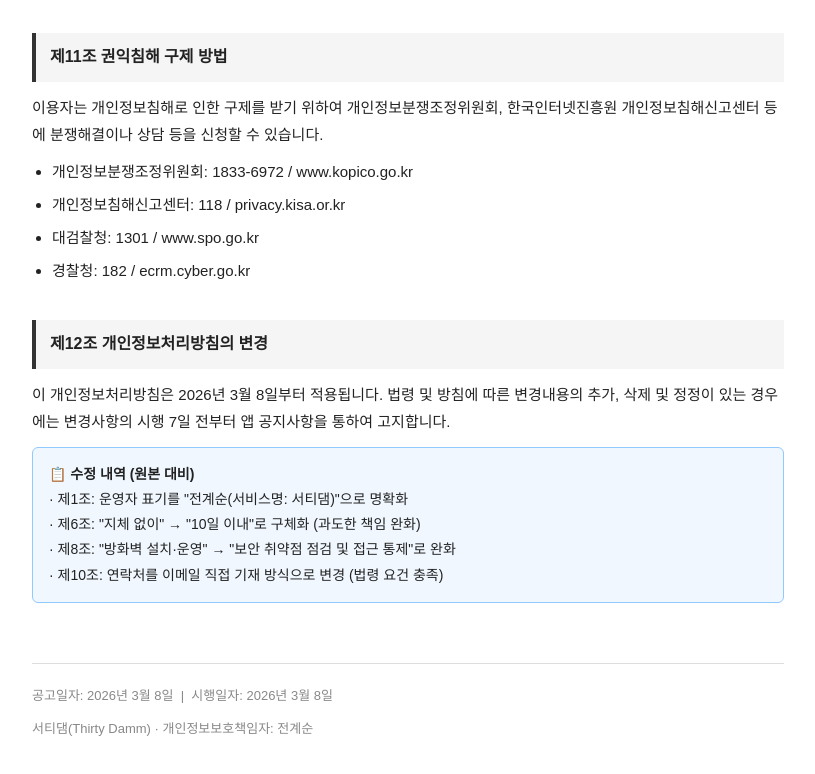
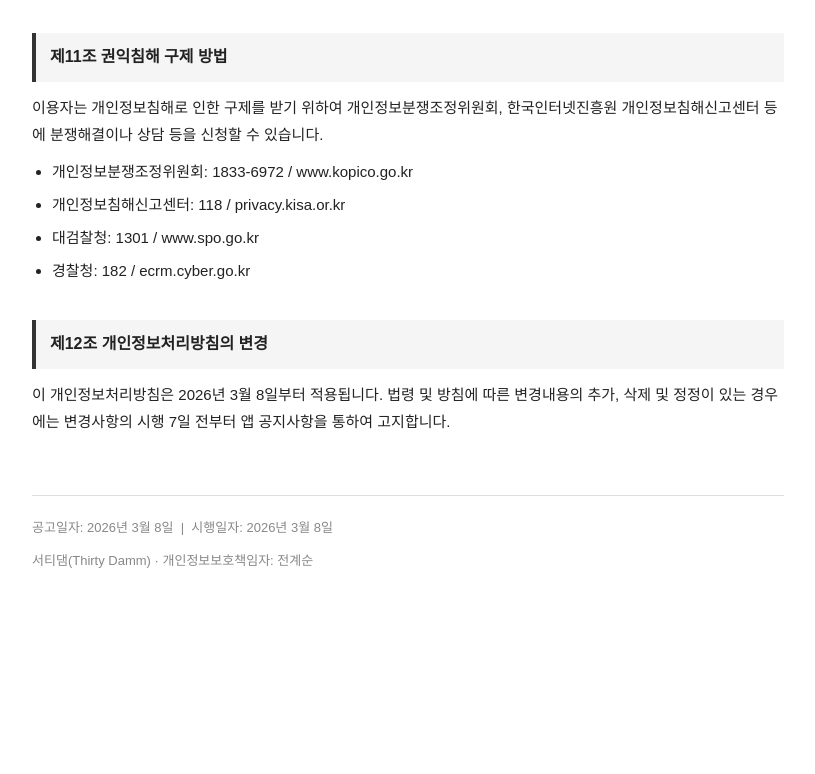
Before and after one commit to excited600/30damm-privacy, a plain HTML site: page privacy.html in a window 1280 px wide. Shown: the part 3249-4023 px from the top of the page, without its empty margins (232-1047 px from the left). After the commit the page ends 3932 px from the top, so only its background shows below. Drawn offline with Linux system fonts and the light colour scheme.

Commit message:
수정내역 안내 지우기

```diff
--- a/privacy.html
+++ b/privacy.html
@@ -117,14 +117,6 @@
   <h2>제12조 개인정보처리방침의 변경</h2>
   <p>이 개인정보처리방침은 2026년 3월 8일부터 적용됩니다. 법령 및 방침에 따른 변경내용의 추가, 삭제 및 정정이 있는 경우에는 변경사항의 시행 7일 전부터 앱 공지사항을 통하여 고지합니다.</p>
 
-  <div class="change-note">
-    <strong>📋 수정 내역 (원본 대비)</strong><br>
-    · 제1조: 운영자 표기를 "전계순(서비스명: 서티댐)"으로 명확화<br>
-    · 제6조: "지체 없이" → "10일 이내"로 구체화 (과도한 책임 완화)<br>
-    · 제8조: "방화벽 설치·운영" → "보안 취약점 점검 및 접근 통제"로 완화<br>
-    · 제10조: 연락처를 이메일 직접 기재 방식으로 변경 (법령 요건 충족)
-  </div>
-
   <div class="footer">
     <p>공고일자: 2026년 3월 8일 &nbsp;|&nbsp; 시행일자: 2026년 3월 8일</p>
     <p>서티댐(Thirty Damm) · 개인정보보호책임자: 전계순</p>
```
